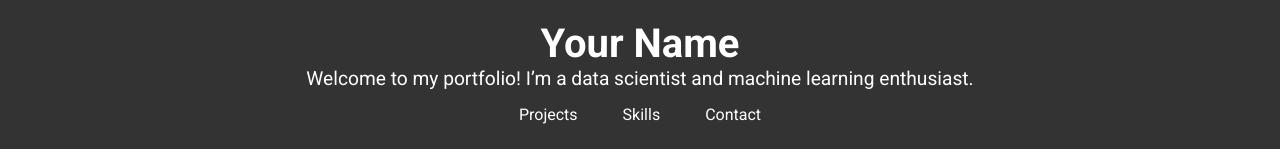
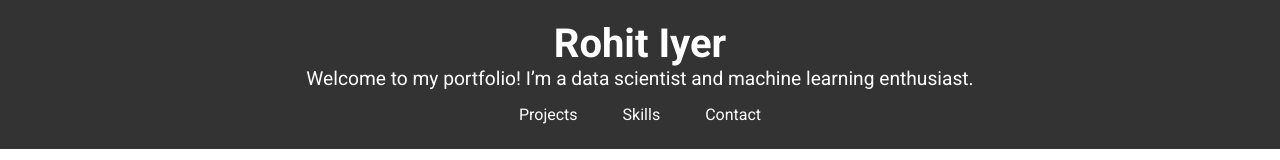
Before and after one commit to Rohit1021/Decision-Trees, a plain HTML site: page index.html in a window 1280 px wide. Shown: the top 160 px of the page. Drawn offline with Linux system fonts and the light colour scheme.

Commit message:
Update index.html

```diff
--- a/index.html
+++ b/index.html
@@ -29,7 +29,7 @@
 <body>
 
 <header>
-    <h1>Your Name</h1>
+    <h1>Rohit Iyer</h1>
     <p>Welcome to my portfolio! I’m a data scientist and machine learning enthusiast.</p>
     <nav>
         <a href="#projects">Projects</a>
```
